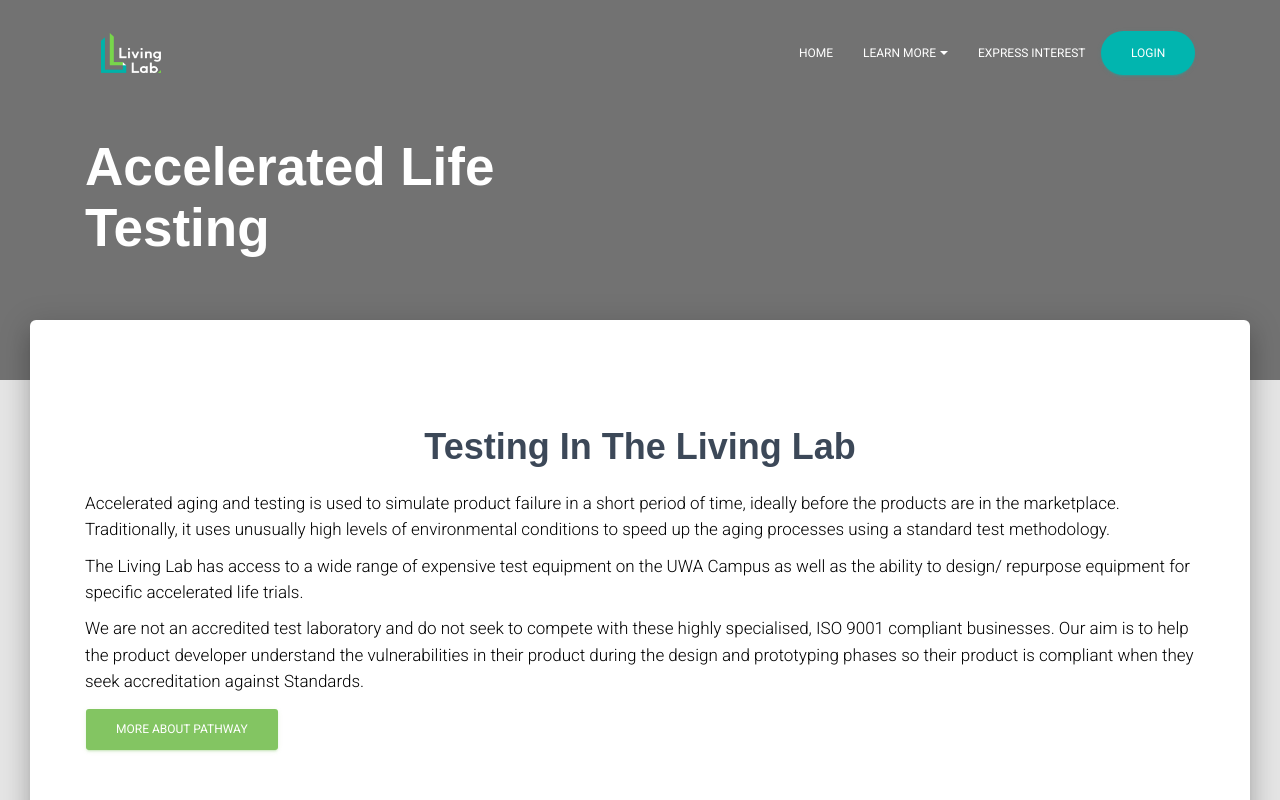
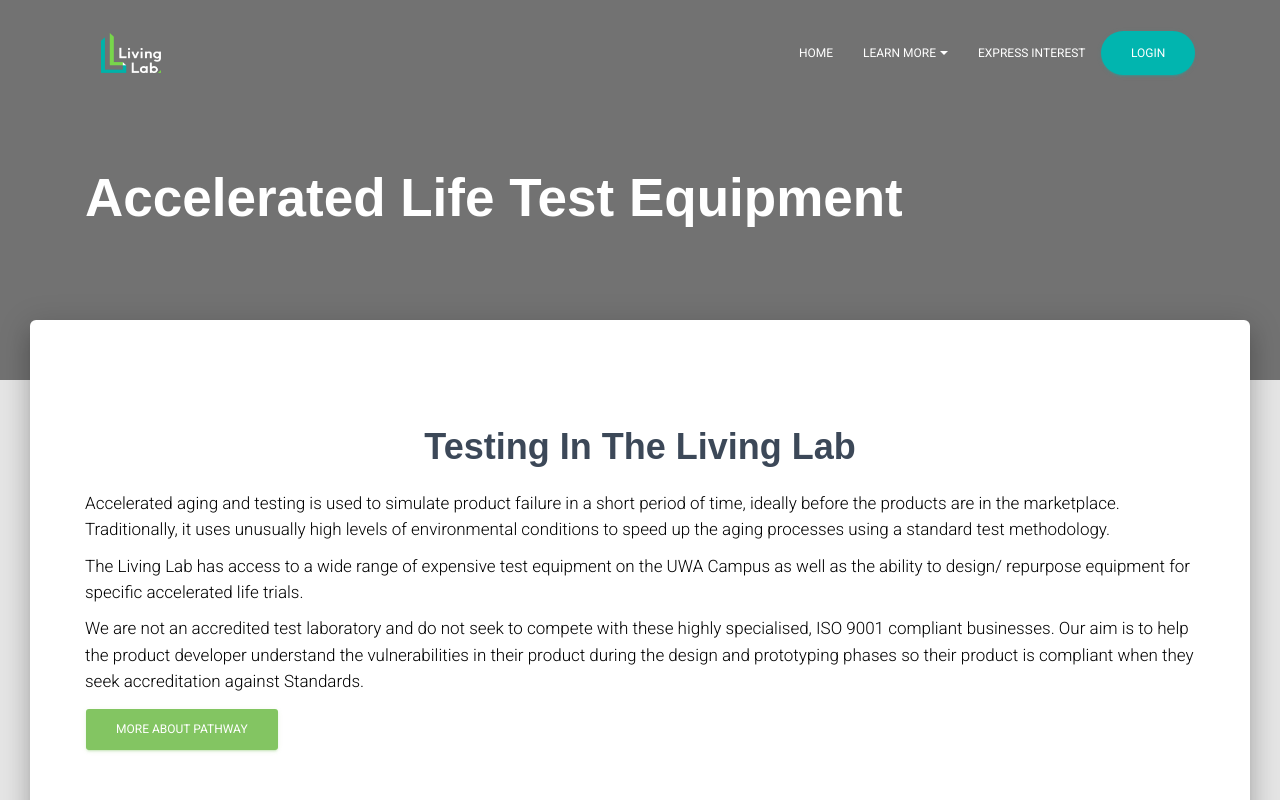
Before and after one commit to uwasystemhealth/livinglab-site-v3, a Next.js app: page /accelerated-life-testing in a window 1280 px wide. Shown: the top 800 px of the page. Built offline with nearby package versions, Linux system fonts and the light colour scheme.

Commit message:
page name correction

```diff
--- a/components/Layout/Footer.js
+++ b/components/Layout/Footer.js
@@ -133,7 +133,7 @@ const Footer = (props) => {
 								<ListItem>
 									<strong>
 										<Link href='/accelerated-life-testing'>
-											<a className={aClasses}>Accelerated Life Test Equipments</a>
+											<a className={aClasses}>Accelerated Life Test Equipment</a>
 										</Link>
 									</strong>
 								</ListItem>
--- a/pages/accelerated-life-testing/index.js
+++ b/pages/accelerated-life-testing/index.js
@@ -26,11 +26,7 @@ const AcceleratedLifeTesting = () => {
 		<Fragment>
 			<Parallax small filter responsive image={require('assets/img/landing-bg.jpg')}>
 				<div className={classes.container}>
-					<GridContainer>
-						<GridItem xs={12} sm={12} md={6}>
-							<h1 className={classes.title}>Accelerated Life Testing</h1>
-						</GridItem>
-					</GridContainer>
+							<h1 className={classes.title}>Accelerated Life Test Equipment</h1>
 				</div>
 			</Parallax>
 			<div className={classNames(classes.main, classes.mainRaised)}>
```
